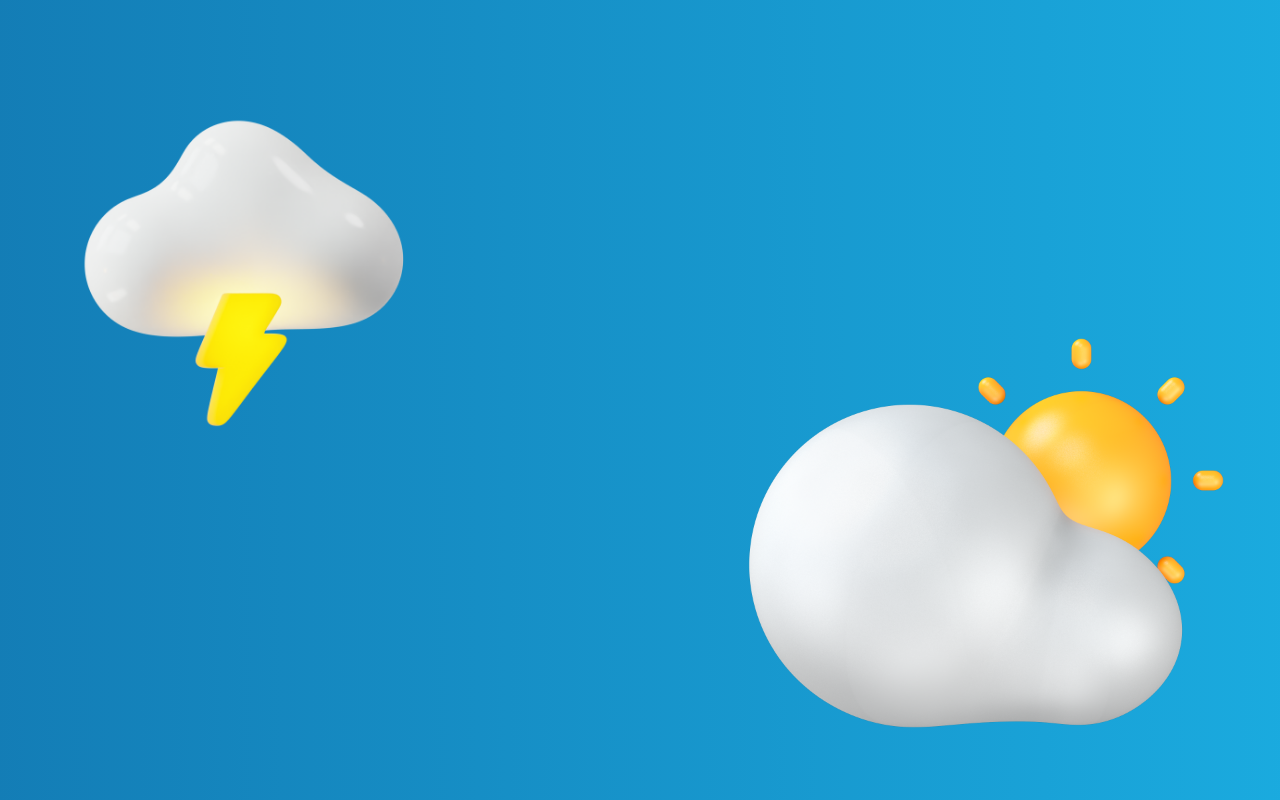
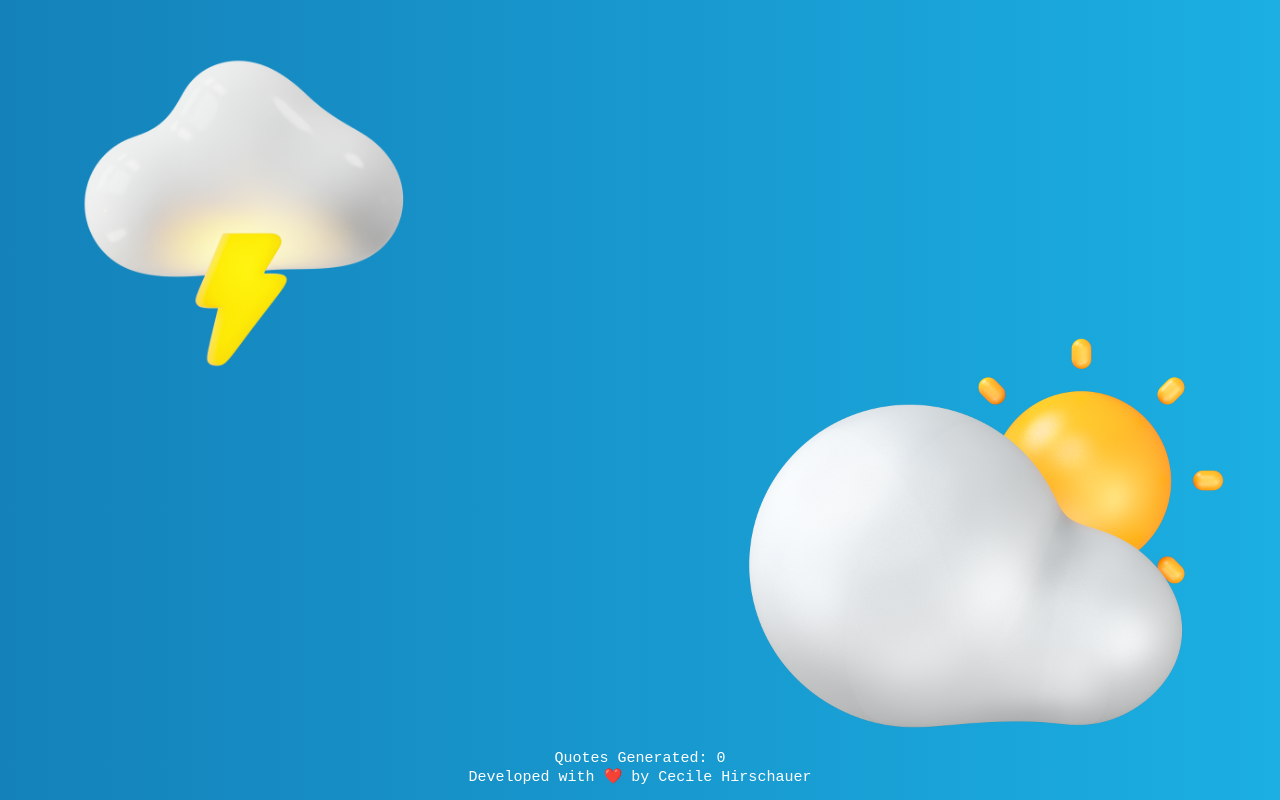
Before and after one commit to Cecile-Hirschauer/inspirational-quotes-generator, a Next.js app: page / in a window 1280 px wide. Built offline with nearby package versions, Linux system fonts and the light colour scheme.

Commit message:
Finish Dynamic Background

```diff
--- a/components/QuoteGenerator/QuoteGeneratorElements.tsx
+++ b/components/QuoteGenerator/QuoteGeneratorElements.tsx
@@ -3,10 +3,10 @@ import styled from 'styled-components';
 import Link from "next/link";
 import Image from "next/image";
 
-export const GradientBackgroundCon = styled.div
+export const GradientBackgroundContainer = styled.div
     `background: linear-gradient(to right, #000046, #1CB5E8);
      background-size: 400% 400%;
-     animation: gradient 6s ease infinite;
+     animation: gradient 15s ease infinite;
      height: 100vh;
      width: 100vw;
      @keyframes gradient {
@@ -25,7 +25,7 @@ export const BackgroundImage1 = styled(Image)
     `position: relative;
       z-index: 1;
       margin-left: -10px;
-      margin-top: -10px;
+      margin-top: -70px;
     `;
 
 export const BackgroundImage2 = styled(Image)
@@ -34,3 +34,25 @@ export const BackgroundImage2 = styled(Image)
       right: -200px;
       bottom: -10px;
     `;
+
+export const FooterContainer = styled.div
+    `position: absolute;
+      width: 100vw;
+      height: 50px;
+      text-align: center;
+      font-family: 'source sans pro', monospace;
+      font-size: 15px;
+      bottom: 0;
+      color: white;
+      z-index: 999999;
+    `;
+
+export const FooterLink = styled(Link)
+    `color: white;
+      text-decoration: none;
+      cursor: pointer;
+    `;
+
+export const RedSpan = styled.span
+    `color: red;
+    `;
--- a/pages/index.tsx
+++ b/pages/index.tsx
@@ -1,13 +1,15 @@
 import Head from 'next/head'
 import {
-    GradientBackgroundCon,
+    GradientBackgroundContainer,
     BackgroundImage1,
-    BackgroundImage2
+    BackgroundImage2, FooterContainer, FooterLink, RedSpan
 } from "@/components/QuoteGenerator/QuoteGeneratorElements";
 import Clouds1 from '../assets/cloud-and-thunder.png';
 import Clouds2 from '../assets/cloudy-weather.png';
+import {useState} from "react";
 
 export default function Home() {
+    const [numberOfQuotes, setNumberOfQuotes] = useState<number | null>(0);
     return (
         <>
             <Head>
@@ -16,8 +18,8 @@ export default function Home() {
                 <meta name="viewport" content="width=device-width, initial-scale=1"/>
                 <link rel="icon" href="/favicon.ico"/>
             </Head>
-                {/* Background */}
-            <GradientBackgroundCon>
+            {/* Background */}
+            <GradientBackgroundContainer>
                 <BackgroundImage1
                     src={Clouds1}
                     height={500}
@@ -28,7 +30,16 @@ export default function Home() {
                     height={500}
                     alt="Cloudy background 2"
                 />
-            </GradientBackgroundCon>
+            </GradientBackgroundContainer>
+
+            <FooterContainer>
+                <>
+                    Quotes Generated: {numberOfQuotes}
+                    <br/>
+                    Developed with <RedSpan>❤️</RedSpan> by <FooterLink href="https://github.com/Cecile-Hirschauer" target="_blank"
+                                                     rel={"noopener noreferrer"}>Cecile Hirschauer</FooterLink>
+                </>
+            </FooterContainer>
         </>
     )
 }
```
